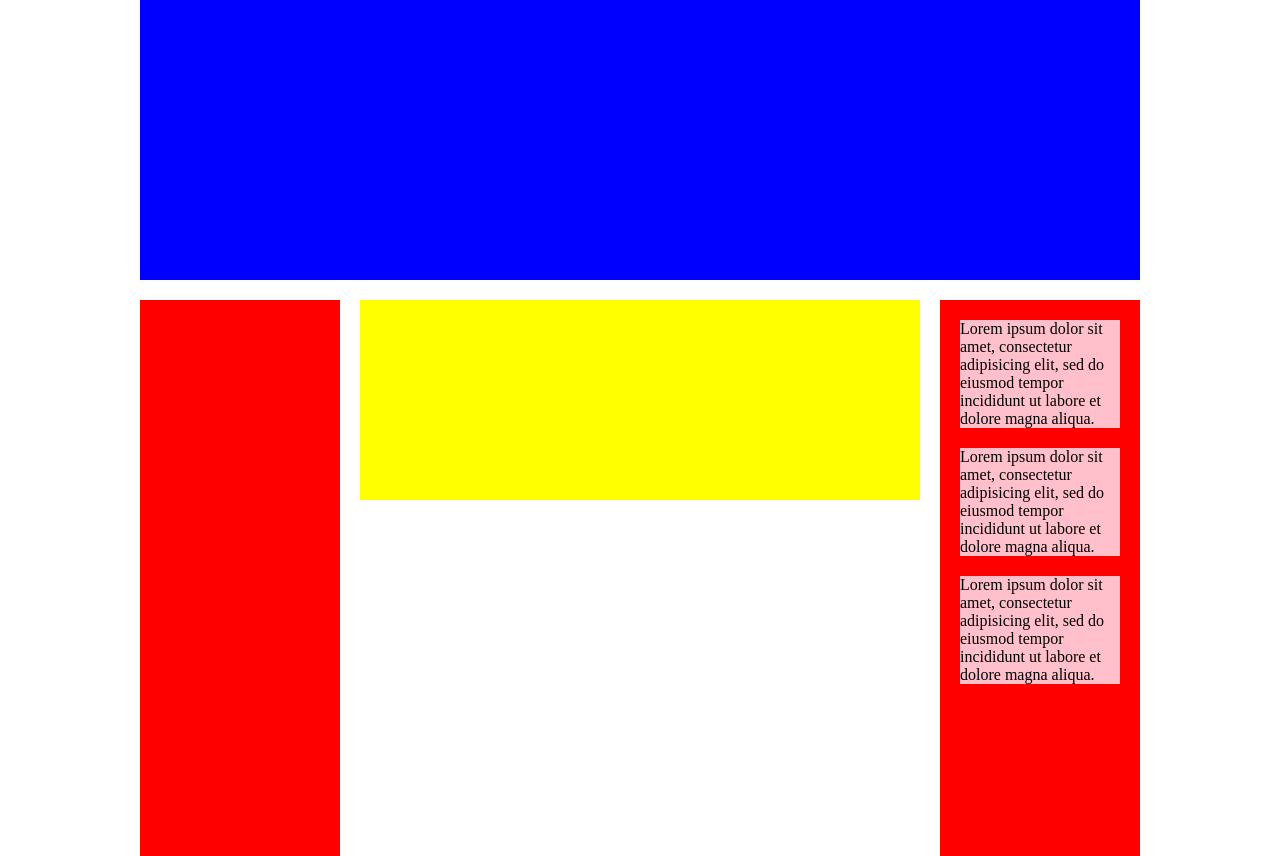
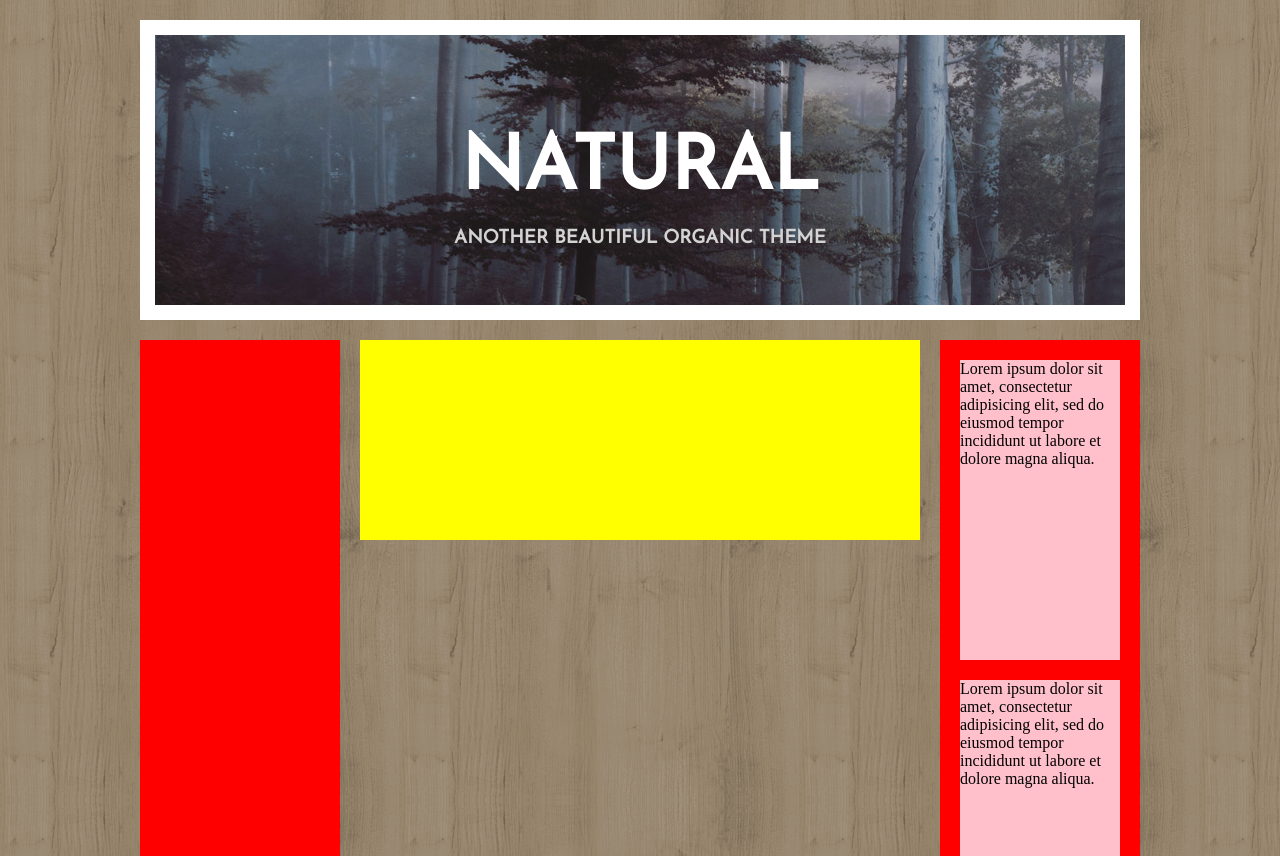
Before and after one commit to erasmomagliozzi/htmlcss-struttura-wp, a plain HTML site: page index.html in a window 1280 px wide. Shown: the top 856 px of the page. Drawn offline with Linux system fonts and the light colour scheme.

Commit message:
da completare

```diff
--- a/css/style.css
+++ b/css/style.css
@@ -6,17 +6,40 @@
 
 
 body {
-  margin: auto;
+  background-image: url(../img/default-pattern.png);
+  height: 100%;
   width: 1000px;
-  height: 1000px;
+  margin: 20px auto;
 
 }
 
 .box-superiore {
 
-  width: 100%;
-  height: 35vh;
-  background-color: blue;
+  height: 300px;
+  background-image: url(../img/default-header.jpg);
+  padding: 12px;
+  border:15px solid white;
+  margin-top:  10px;
+  position: relative;
+}
+.titolo {
+  text-transform: uppercase;
+  color: white;
+  position: absolute;
+  top: 50%;
+  left: 50%;
+  transform: translate(-50%, -50%);
+  font-family: 'Josefin Sans', sans-serif;
+  font-size: 75px;
+}
+.sottotitolo {
+  text-transform: uppercase;
+  position: absolute;
+  top: 75%;
+  left: 50%;
+  transform: translate(-50%, -50%);
+  color: lightgrey;
+  font-family: 'Josefin Sans', sans-serif;
 }
 
 .colonna-sinistra {
@@ -36,7 +59,7 @@ body {
 .colonna-destra {
   margin-top: 2%;
   width: 20%;
-  height: 100vh;
+
   background-color: red;
   float: left;
 }
@@ -48,9 +71,11 @@ body {
 .modulo{
   background-color: pink;
   margin: 20px;
+  height: 300px;
 
 }
-.fine{
+
+footer{
 
   margin: 2%;
   height: 100px;
--- a/index.html
+++ b/index.html
@@ -4,13 +4,15 @@
     <meta charset="utf-8">
     <title>Natural Lite</title>
     <link rel="stylesheet" href="css/style.css">
+    <link href="https://fonts.googleapis.com/css?family=Josefin+Sans&display=swap" rel="stylesheet">
   </head>
   <body>
-    <div class="container">
-
 
        <header>
          <div class="box-superiore">
+           <h1 class="titolo">natural</h1>
+           <h3 class="sottotitolo">another beautiful organic theme</h3>
+
 
          </div>
        </header>
@@ -51,6 +53,6 @@
 
     </footer>
 
-  </div>
+
   </body>
 </html>
```
Also changed, not shown: img/default-header.jpg (added), img/default-pattern.png (added).
